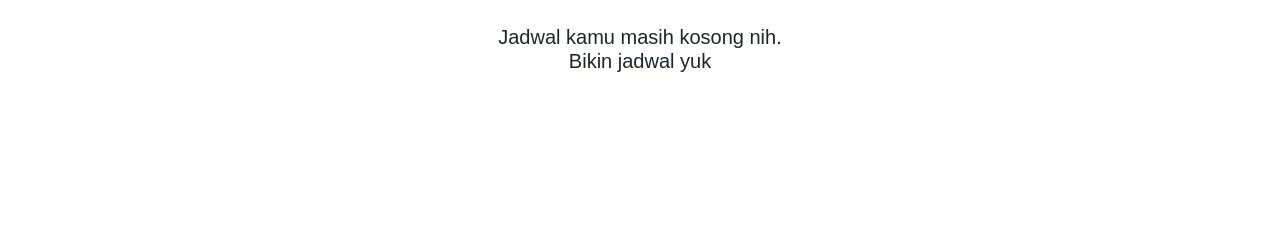
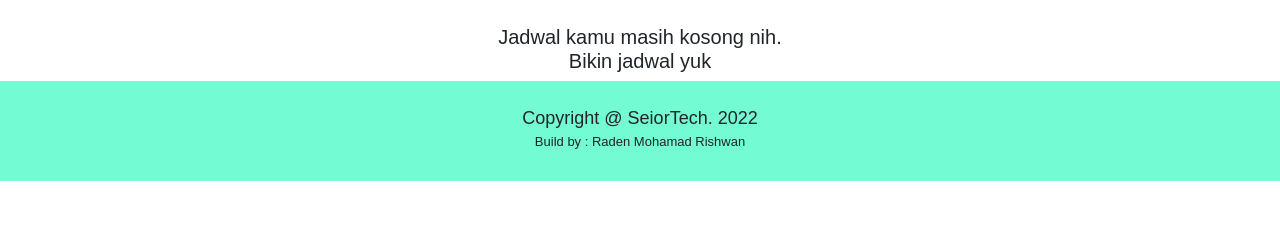
Before and after one commit to radenrishwan/note-app, a PHP site: template app/View/home/schedule-card.php in a window 1280 px wide. Shown: the part 299-545 px from the top of the page. Run offline with PHP 8.4, Linux system fonts and the light colour scheme; the template is opened without the code that fills it, so the values that code supplies are empty; some web fonts are replaced.

Commit message:
add footer

```diff
--- a/app/View/component/footer.php
+++ b/app/View/component/footer.php
@@ -1,3 +1,13 @@
+<footer>
+    <div class="color-black footer">
+        <p class="copyright">
+            <span class="copyright-text">Copyright @ SeiorTech. 2022</span>
+            <br>
+            Build by : Raden Mohamad Rishwan
+            </p>
+    </div>
+</footer>
+
 <script src="https://cdn.jsdelivr.net/npm/bootstrap@5.2.0-beta1/dist/js/bootstrap.bundle.min.js"></script>
 
 <script>
--- a/public/style/style.css
+++ b/public/style/style.css
@@ -61,7 +61,7 @@ body {
 }
 
 .nav-item {
-    padding: 10px 0 !important;
+    padding: 5px 0 !important;
 }
 
 .nav-item > .nav-link {
@@ -81,3 +81,23 @@ body {
 .note-body {
     text-align: justify;
 }
+
+.footer {
+    width: 100%;
+    height: 100px;
+    background-color: #73FBD3;
+    display: flex;
+    justify-content: center;
+    align-items: center;
+    flex-direction: column;
+}
+
+.copyright-text {
+    font-size: large !important;
+}
+
+.copyright {
+    margin-top: 10px;
+    font-size: small !important;
+    text-align: center;
+}
```
